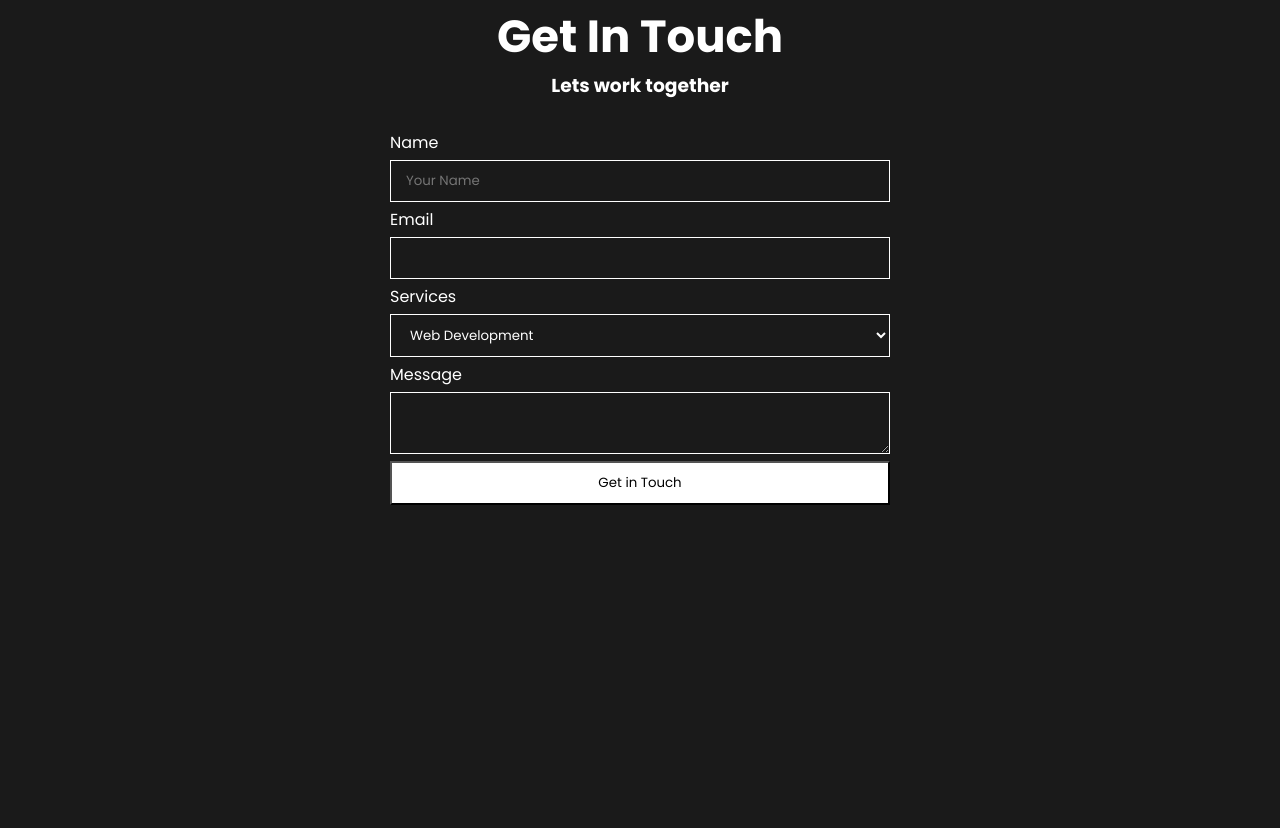
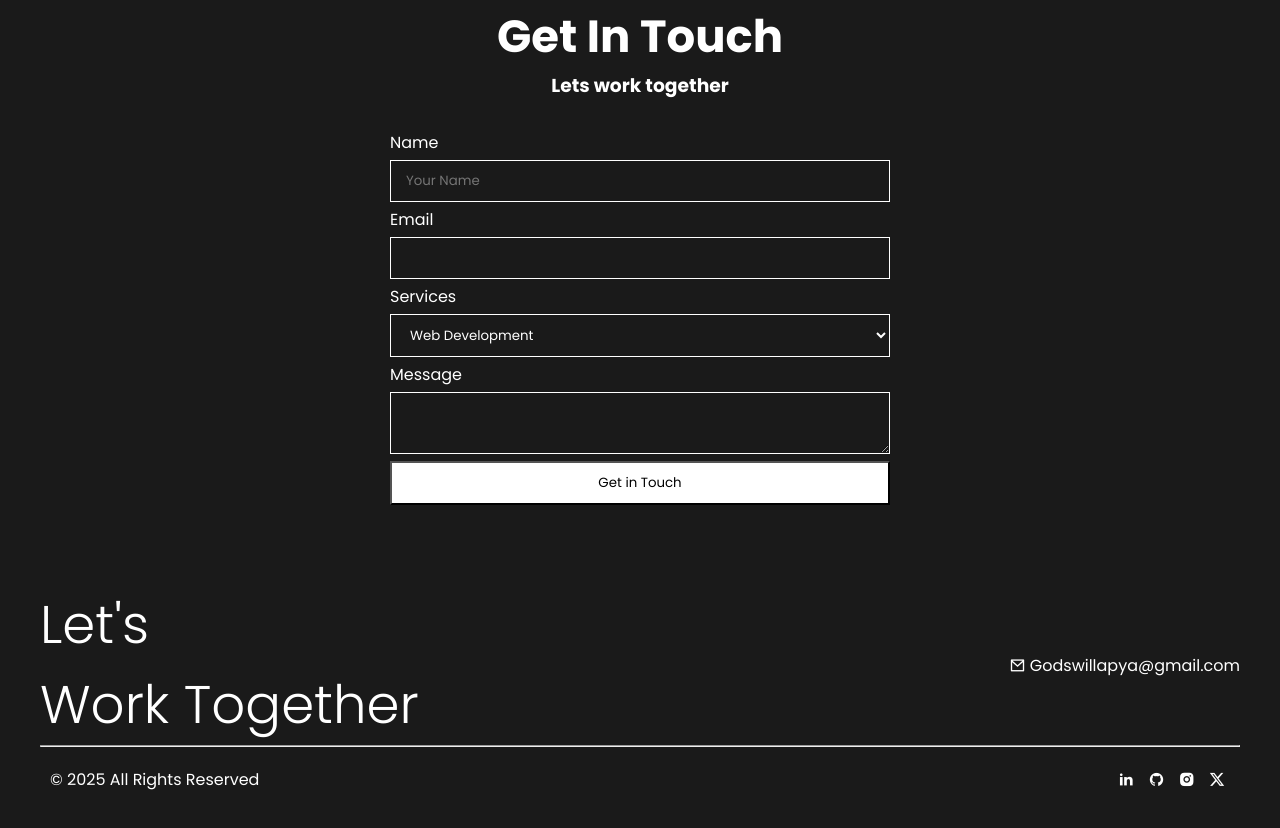
Before and after one commit to SekavArielight/devcamp-first-portfolio-website, a plain HTML site: page index.html in a window 1280 px wide. Shown: the part 2791-3619 px from the top of the page. Before the commit the page ends 3376 px from the top, so only its background shows below. Drawn offline with nearby package versions, Linux system fonts and the light colour scheme.

Commit message:
Add footer section with contact information and social media icons

```diff
--- a/index.html
+++ b/index.html
@@ -195,5 +195,22 @@
         <button href="#" class="form-button">Get in Touch</button>
       </form>
     </section>
+
+    <footer>
+      <div class="first-footer-div">
+        <h2>Let's <br> Work Together</h2>
+        <a href="mailto:godswillapya@gmail.com"><i class="ri-mail-line"></i> Godswillapya@gmail.com</a>
+      </div>
+      <hr>
+      <div class="second-footer-div">
+        <div>&copy; 2025 All Rights Reserved</div>
+        <div class="footer-social-icons">
+          <i class="ri-linkedin-fill"></i>
+          <i class="ri-github-fill"></i>
+          <i class="ri-instagram-fill"></i>
+          <i class="ri-twitter-x-fill"></i>
+        </div>
+      </div>
+    </footer>
   </body>
 </html>
--- a/style.css
+++ b/style.css
@@ -239,3 +239,30 @@ form{
     padding: 10px 0px;
     cursor: pointer;
 }
+
+footer{
+    max-width: 1200px;
+    margin: 80px auto 20px;
+}
+
+.first-footer-div{
+    display: flex;
+    justify-content: space-between;
+    align-items: center;
+}
+
+.first-footer-div h2{
+    font-size: 53px;
+    font-weight: 300;
+}
+
+.second-footer-div{
+    display: flex;
+    justify-content: space-between;
+    align-items: center;
+    padding: 20px 10px;
+}
+
+.footer-social-icons i{
+    margin: 0 5px;
+}
```
